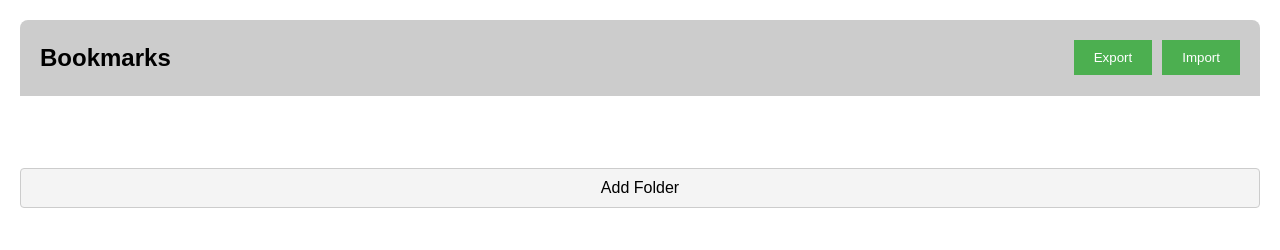
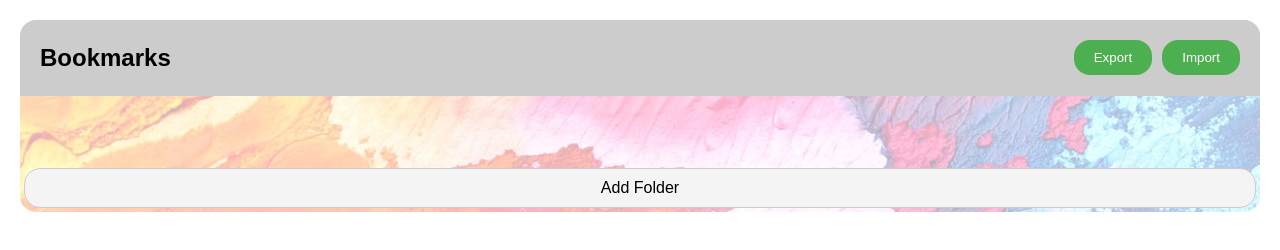
Before and after one commit to Frimi01/Fribrowse, a website: page public/index.html in a window 1280 px wide. Drawn offline with Linux system fonts and the light colour scheme; no server answers.

Commit message:
new style update for background image

```diff
--- a/public/styles.css
+++ b/public/styles.css
@@ -44,12 +44,28 @@ body {
 
 /* === Main Content === */
 .main-content {
-  padding: var(--spacing-medium);
+  margin: 20px;
   overflow-y: auto;
   display: flex;
   flex-direction: column;
+  position: relative;
+  border-radius: 16px 16px 16px 16px;
 }
 
+.main-content::before {
+  content: "";
+  position: absolute;
+  top: 0;
+  left: 0;
+  width: 100%;
+  height: 100%;
+  background-image: url("ubackground.jpg");
+  background-size: cover;
+  background-position: center;
+  background-repeat: no-repeat;
+  opacity: 0.3;
+  z-index: -1;
+}
 /* === Header Bar === */
 .header-bar {
   background-color: var(--border-color);
@@ -59,7 +75,6 @@ body {
   display: flex;
   justify-content: space-between;
   align-items: center;
-  border-radius: 8px 8px 0 0;
 }
 
 .header-bar h1 {
@@ -93,6 +108,7 @@ button {
   color: white;
   border: none;
   cursor: pointer;
+  border-radius: 16px 16px 16px 16px;
 }
 
 button:hover {
@@ -174,6 +190,7 @@ button:hover {
 
 /* === Add Folder Button === */
 .add-folder-button {
+  margin: 4px;
   padding: var(--spacing-small) var(--spacing-medium);
   background-color: var(--bg-light);
   color: var(--text-color);
@@ -183,6 +200,7 @@ button:hover {
   font-size: 1rem;
   transition: background-color 0.3s ease;
   margin-top: var(--spacing-medium);
+  border-radius: 16px 16px 16px 16px;
 }
 
 .add-folder-button:hover {
```
